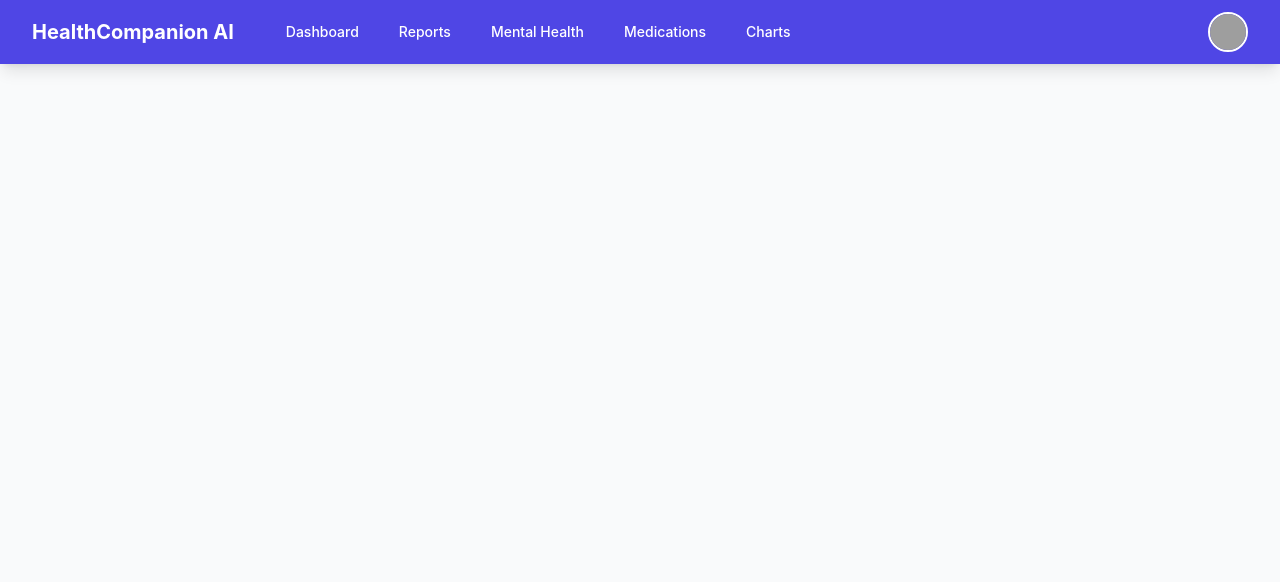
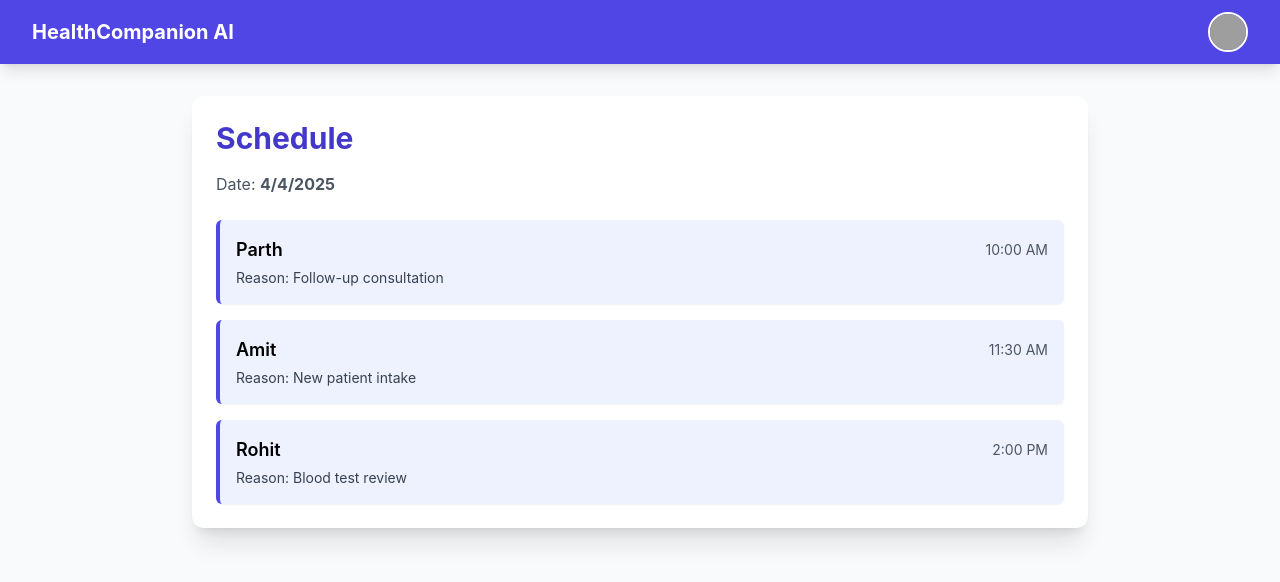
Before and after one commit to Utkarsh-Purohit/Hackbyte_3.0, a React (Vite) app in the folder client/: page /schedule in a window 1280 px wide. Shown: the top 582 px of the page. Built offline with nearby package versions, Linux system fonts and the light colour scheme; grey boxes are pictures that could not be loaded.

Commit message:
Schedule Page

```diff
--- a/client/src/App.jsx
+++ b/client/src/App.jsx
@@ -1,19 +1,26 @@
-import React from 'react';
-import { BrowserRouter as Router, Routes, Route, useLocation, Navigate } from 'react-router-dom';
-import PatientDashboard from './pages/PatientDashboard';
-import DoctorDashboard from './pages/DoctorDashboard';
-import Reports from './pages/Reports';
-import MentalHealth from './pages/MentalHealth';
-import Medications from './pages/Medications';
-import Settings from './pages/Settings';
-import Signup from './pages/Signup';
-import Login from './pages/Login';
-import Navbar from './components/Navbar';
-import Charts from './pages/Charts';
+import React from "react";
+import {
+  BrowserRouter as Router,
+  Routes,
+  Route,
+  useLocation,
+  Navigate,
+} from "react-router-dom";
+import PatientDashboard from "./pages/PatientDashboard";
+import DoctorDashboard from "./pages/DoctorDashboard";
+import Reports from "./pages/Reports";
+import MentalHealth from "./pages/MentalHealth";
+import Medications from "./pages/Medications";
+import Settings from "./pages/Settings";
+import Signup from "./pages/Signup";
+import Login from "./pages/Login";
+import Navbar from "./components/Navbar";
+import Charts from "./pages/Charts";
+import Schedule from "./pages/Schedule";
 
 function AppWrapper() {
   const location = useLocation();
-  const hideNavbarRoutes = ['/login', '/signup'];
+  const hideNavbarRoutes = ["/login", "/signup"];
   const shouldShowNavbar = !hideNavbarRoutes.includes(location.pathname);
 
   const token = localStorage.getItem("token");
@@ -26,7 +33,11 @@ function AppWrapper() {
         <Route
           path="/"
           element={
-            token ? <Navigate to="/patient" replace /> : <Navigate to="/login" replace />
+            token ? (
+              <Navigate to="/patient" replace />
+            ) : (
+              <Navigate to="/login" replace />
+            )
           }
         />
         <Route path="/charts" element={<Charts />} />
@@ -38,6 +49,7 @@ function AppWrapper() {
         <Route path="/settings" element={<Settings />} />
         <Route path="/signup" element={<Signup />} />
         <Route path="/login" element={<Login />} />
+        <Route path="/schedule" element={<Schedule />} />
       </Routes>
     </div>
   );
--- a/client/src/components/Navbar.jsx
+++ b/client/src/components/Navbar.jsx
@@ -1,13 +1,18 @@
-import React, { useState } from "react";
+import React, { useState, useEffect } from "react";
 import { Link, useNavigate } from "react-router-dom";
 
 const Navbar = () => {
   const [dropdownOpen, setDropdownOpen] = useState(false);
+  const [role, setRole] = useState(null);
   const navigate = useNavigate();
 
+  useEffect(() => {
+    const userRole = localStorage.getItem("role");
+    setRole(userRole);
+  }, []);
+
   const handleLogout = () => {
-    // Clear auth tokens or user state here
-    localStorage.removeItem("token"); // or however you're storing auth info
+    localStorage.clear();
     navigate("/login");
   };
 
@@ -15,49 +20,75 @@ const Navbar = () => {
     <nav className="bg-indigo-600 text-white shadow-lg">
       <div className="max-w-7xl mx-auto px-4 sm:px-6 lg:px-8">
         <div className="flex items-center justify-between h-16">
+
+          {/* Left: Logo + Links */}
           <div className="flex items-center">
-            <div className="flex-shrink-0">
-              <Link to="/">
-                <span className="text-xl font-bold">HealthCompanion AI</span>
+            <Link to="/" className="text-xl font-bold">HealthCompanion AI</Link>
+
+            <div className="hidden md:block ml-10">
+              <div className="flex items-baseline space-x-4">
+
+                {/* Doctor View */}
+                {role === "doctor" && (
+                  <>
+                    <Link
+                      to="/doctor"
+                      className="px-3 py-2 rounded-md text-sm font-medium hover:bg-indigo-500 transition"
+                    >
+                      Dashboard
                     </Link>
-            </div>
-            <div className="hidden md:block">
-              <div className="ml-10 flex items-baseline space-x-4">
+                    <Link
+                      to="/schedule"
+                      className="px-3 py-2 rounded-md text-sm font-medium hover:bg-indigo-500 transition"
+                    >
+                      Schedule
+                    </Link>
+                  </>
+                )}
+
+                {/* Patient View */}
+                {role === "patient" && (
+                  <>
                     <Link
                       to="/patient"
-                  className="px-3 py-2 rounded-md text-sm font-medium hover:bg-indigo-500 transition duration-300"
+                      className="px-3 py-2 rounded-md text-sm font-medium hover:bg-indigo-500 transition"
                     >
                       Dashboard
                     </Link>
                     <Link
                       to="/reports"
-                  className="px-3 py-2 rounded-md text-sm font-medium hover:bg-indigo-500 transition duration-300"
+                      className="px-3 py-2 rounded-md text-sm font-medium hover:bg-indigo-500 transition"
                     >
                       Reports
                     </Link>
                     <Link
                       to="/mental-health"
-                  className="px-3 py-2 rounded-md text-sm font-medium hover:bg-indigo-500 transition duration-300"
+                      className="px-3 py-2 rounded-md text-sm font-medium hover:bg-indigo-500 transition"
                     >
                       Mental Health
                     </Link>
                     <Link
                       to="/medications"
-                  className="px-3 py-2 rounded-md text-sm font-medium hover:bg-indigo-500 transition duration-300"
+                      className="px-3 py-2 rounded-md text-sm font-medium hover:bg-indigo-500 transition"
                     >
                       Medications
                     </Link>
-                <Link to="/charts" className="px-3 py-2 rounded-md text-sm font-medium hover:bg-indigo-500 transition duration-300">
+                    <Link
+                      to="/charts"
+                      className="px-3 py-2 rounded-md text-sm font-medium hover:bg-indigo-500 transition"
+                    >
                       Charts
                     </Link>
+                  </>
+                )}
               </div>
             </div>
           </div>
 
-          {/* Profile Dropdown */}
+          {/* Right: Avatar Dropdown */}
           <div className="relative">
             <button
-              onClick={() => setDropdownOpen((prev) => !prev)}
+              onClick={() => setDropdownOpen(!dropdownOpen)}
               className="flex items-center focus:outline-none"
             >
               <img
@@ -67,9 +98,8 @@ const Navbar = () => {
               />
             </button>
 
-            {/* Dropdown Menu */}
             {dropdownOpen && (
-              <div className="absolute right-0 mt-2 w-44 bg-white rounded-lg shadow-lg overflow-hidden z-50">
+              <div className="absolute right-0 mt-2 w-44 bg-white rounded-lg shadow-lg z-50">
                 <Link
                   to="/profile"
                   onClick={() => setDropdownOpen(false)}
--- a/client/src/pages/Login.jsx
+++ b/client/src/pages/Login.jsx
@@ -13,15 +13,19 @@ const Login = () => {
     try {
       const res = await axios.post('http://localhost:5000/api/auth/login', formData);
       alert(res.data.message);
-      if (res.status === 200 && formData.role === 'patient') {
-        navigate('/patient');
-      } else if (res.status === 200 && formData.role === 'doctor') {
-        navigate('/doctor');
+      if (res.status === 200) {
+        localStorage.setItem("role", formData.role); // 🔐 Save role
+        if (formData.role === 'patient') {
+          navigate('/patient');
+        } else {
+          navigate('/doctor');
+        }
       }
     } catch (err) {
       alert(err.response?.data?.error || 'Login failed');
     }
   };
+
 
   return (
     <div className="min-h-screen flex items-center justify-center bg-gray-100 px-4">
--- /dev/null
+++ b/client/src/pages/Schedule.jsx
@@ -0,0 +1,50 @@
+import React from 'react';
+
+const appointments = [
+  {
+    id: 1,
+    patientName: 'Parth',
+    time: '10:00 AM',
+    date: '2025-04-07',
+    reason: 'Follow-up consultation',
+  },
+  {
+    id: 2,
+    patientName: 'Amit',
+    time: '11:30 AM',
+    date: '2025-04-07',
+    reason: 'New patient intake',
+  },
+  {
+    id: 3,
+    patientName: 'Rohit',
+    time: '2:00 PM',
+    date: '2025-04-07',
+    reason: 'Blood test review',
+  },
+];
+
+const Schedule = () => {
+  const today = new Date().toLocaleDateString();
+
+  return (
+    <div className="max-w-4xl mx-auto p-6 mt-8 bg-white shadow-xl rounded-xl">
+      <h1 className="text-3xl font-bold text-indigo-700 mb-4">Schedule</h1>
+      <p className="text-gray-600 mb-6">Date: <strong>{today}</strong></p>
+
+      <div className="space-y-4">
+        {appointments.map(appt => (
+          <div key={appt.id} className="border-l-4 border-indigo-600 bg-indigo-50 p-4 rounded-md shadow-sm">
+            <div className="flex justify-between items-center mb-1">
+              <h2 className="text-lg font-semibold">{appt.patientName}</h2>
+              <span className="text-sm text-gray-600">{appt.time}</span>
+            </div>
+            <p className="text-gray-700 text-sm">Reason: {appt.reason}</p>
+          </div>
+        ))}
+      </div>
+    </div>
+  );
+};
+
+export default Schedule;
```
Lines whose indentation alone changed are shown as unchanged.
